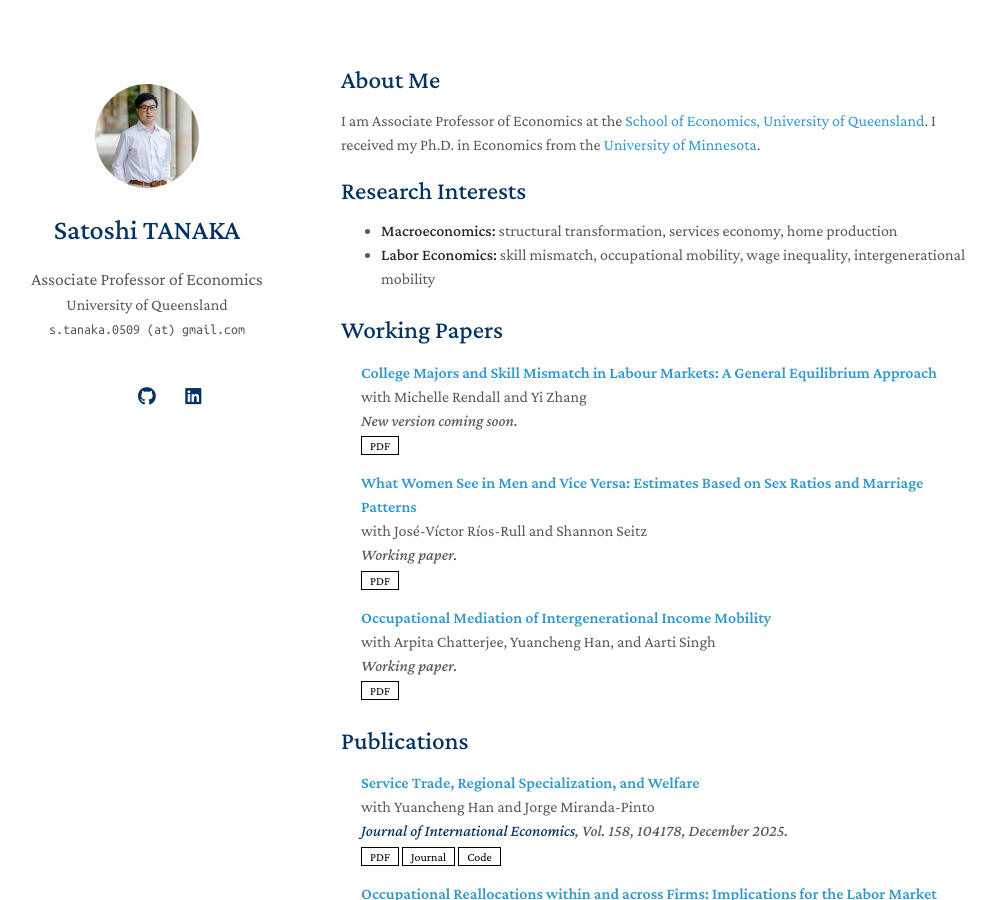
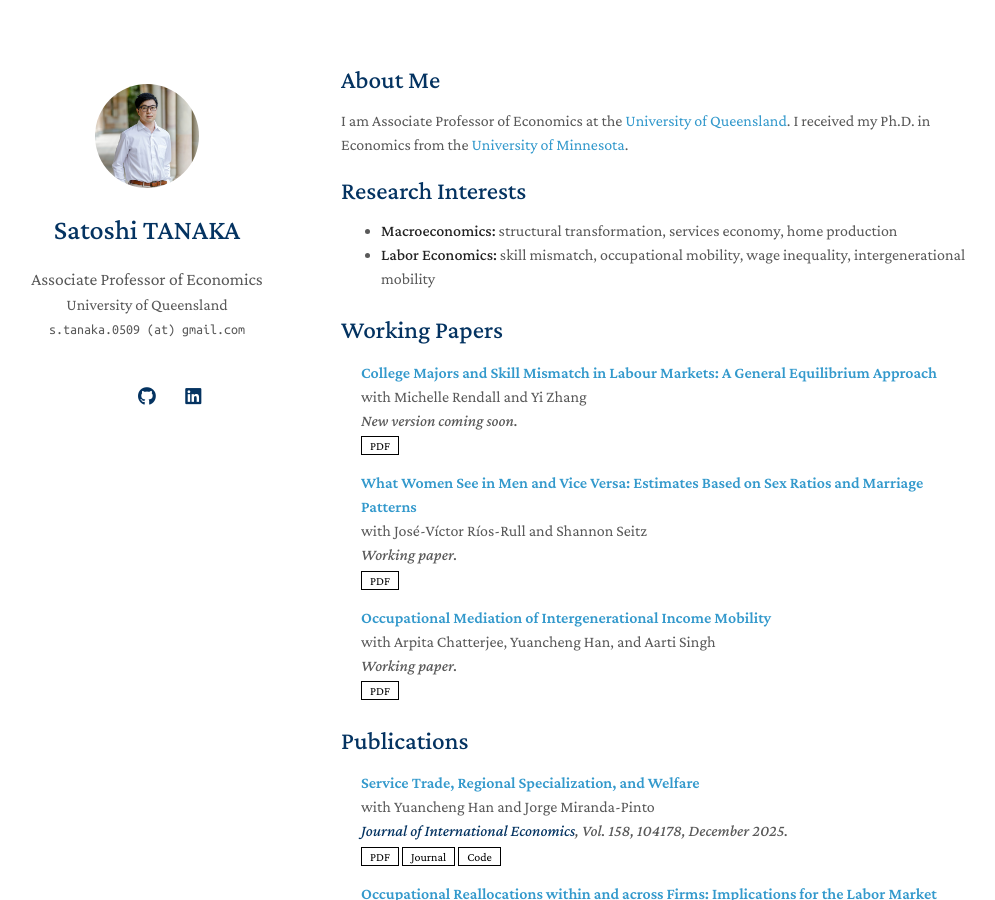
Before and after one commit to econtanaka/econtanaka.github.io, a Jekyll site: the page built from index.md, in a window 1280 px wide and 900 px high. Shown: the whole window, without its empty margins (129-1124 px from the left). Built offline with Jekyll 4.4.1, drawn with Linux system fonts in a browser that asks for light colours; a style sheet for code colours, icons or effects is not loaded; our own code applies the rules of GitHub Pages for plain Markdown files.

Commit message:
Simplify affiliation to University of Queensland
Co-Authored-By: Claude Opus 4.7 (1M context) <noreply@anthropic.com>

```diff
--- a/index.md
+++ b/index.md
@@ -4,7 +4,7 @@ layout: homepage
 
 ## About Me
 
-I am Associate Professor of Economics at the [School of Economics, University of Queensland](https://economics.uq.edu.au/). I received my Ph.D. in Economics from the [University of Minnesota](https://cla.umn.edu/economics).
+I am Associate Professor of Economics at the [University of Queensland](https://economics.uq.edu.au/). I received my Ph.D. in Economics from the [University of Minnesota](https://cla.umn.edu/economics).
 
 ## Research Interests
 
```
